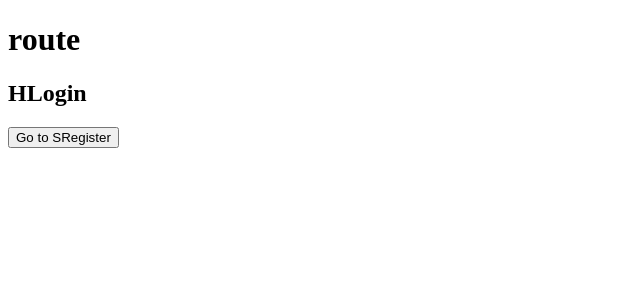
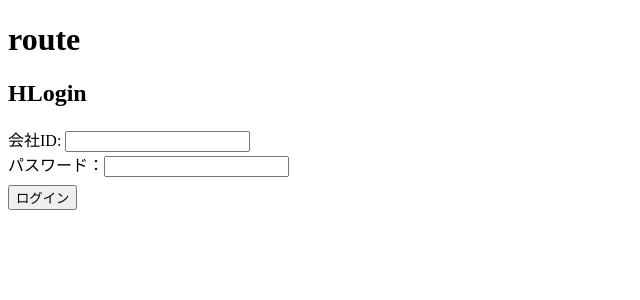
Before and after one commit to sakamoti55/shift_works, a React (Vite) app in the folder frontend/: page /houjin/h_login in a window 1280 px wide. Shown: the top 300 px of the page, without its empty margins (0-640 px from the left). Built offline with nearby package versions, Linux system fonts and the light colour scheme.

Commit message:
会社のログイン機能を作成

```diff
--- a/frontend/src/App.jsx
+++ b/frontend/src/App.jsx
@@ -32,7 +32,7 @@ function App() {
             {/* 法人ログインセクション */}
             <Route path="h_login">
               <Route index element={<HLogin />} />
-              <Route path="s_register" element={<SRegister />} />
+              <Route path="s_register/:companyId" element={<SRegister />} />
             </Route>
           </Route>
 
--- a/frontend/src/components/houjin_comp/HLogin.jsx
+++ b/frontend/src/components/houjin_comp/HLogin.jsx
@@ -1,18 +1,75 @@
-import React from 'react';
+import { useState } from 'react';
 import { useNavigate } from 'react-router-dom';
 
-function HLogin(){
-    const navigate = useNavigate();
-    const goToSRegister = () => {
-        navigate('/houjin/h_login/s_register')
+function HLogin() {
+  const [companyId, setCompanyId] = useState('');
+  const [password, setPassword] = useState('');
+  const [errorMessage, setErrorMessage] = useState('');
+  const navigate = useNavigate();
+
+  const handleLogin = async () => {
+    if (!companyId || !password) {
+      setErrorMessage('会社IDとパスワードを入力してください');
+      return;
     }
 
-    return (
-        <div>
-            <h2>HLogin</h2>
-            <button onClick={goToSRegister}>Go to SRegister</button>
-        </div>
-    )
+    try {
+      const response = await fetch('https://localhost:8443/api/auth/login', {
+        method: 'POST',
+        headers: { 'Content-Type': 'application/json' },
+        body: JSON.stringify({
+            companyId, password
+        }),
+      });
+
+      if (!response.ok) {
+        const errText = await response.text();
+        throw new Error(errText);
+      }
+
+      // ログイン成功時、必要に応じてレスポンスからデータを取得
+      // const data = await response.json();
+
+      // エラー表示をクリアしてからルート遷移
+      setErrorMessage('');
+      navigate(`/houjin/h_login/s_register/${companyId}`);
+
+    } catch (error) {
+      // ログイン失敗時(パスワード違い・サーバエラーなど)
+      console.error(error);
+      setErrorMessage('ログインに失敗しました: ' + error.message);
+    }
+  };
+
+  return (
+    <div>
+      <h2>HLogin</h2>
+      <div>
+        <label>会社ID: </label>
+        <input
+          type="text"
+          value={companyId}
+          onChange={(e) => setCompanyId(e.target.value)}
+        />
+      </div>
+      <div>
+        <label>パスワード：</label>
+        <input
+          type="password"
+          value={password}
+          onChange={(e) => setPassword(e.target.value)}
+        />
+      </div>
+
+      {errorMessage && (
+        <div style={{ color: 'red', marginTop: '8px' }}>{errorMessage}</div>
+      )}
+
+      <button onClick={handleLogin} style={{ marginTop: '8px' }}>
+        ログイン
+      </button>
+    </div>
+  );
 }
 
 export default HLogin;
```
Also changed, not shown: 2 other files (tests, documents, lock files or other folders).
